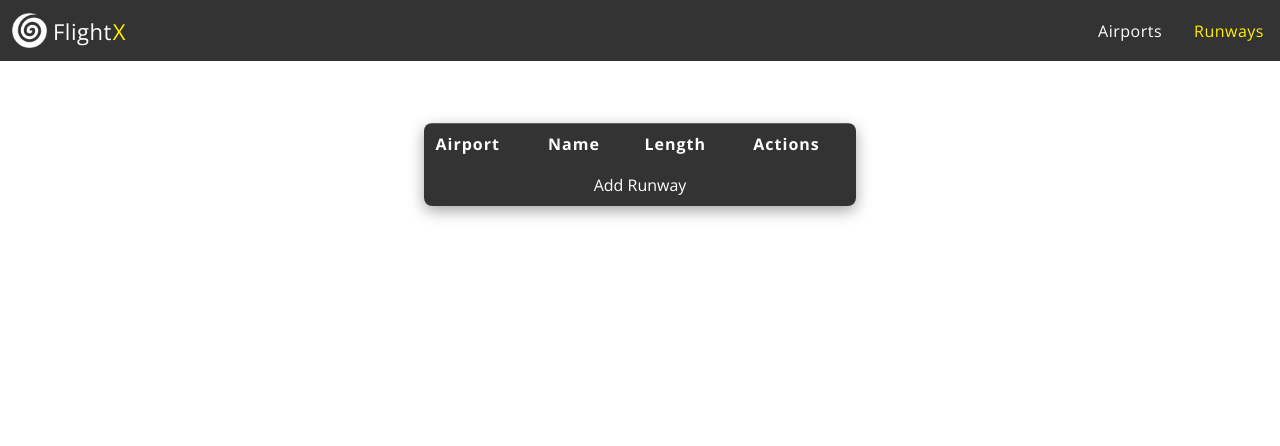
After one commit to jhb300/database_project, a Django app: page /runways/ in a window 1280 px wide. The commit adds this page. Shown: the top 446 px of the page. Run offline with Django 4.2, Linux system fonts and the light colour scheme; data that the repository does not hold is empty.

Commit message:
Implemented views for Runways.

```diff
--- a/flightx/airportx/admin.py
+++ b/flightx/airportx/admin.py
@@ -1,5 +1,6 @@
 from django.contrib import admin
-from .models import Airport
+from .models import Airport, Runway
 
 # Register your models here.
 admin.site.register(Airport)
+admin.site.register(Runway)
--- a/flightx/airportx/models.py
+++ b/flightx/airportx/models.py
@@ -7,6 +7,9 @@ class Airport(models.Model):
 
     def get_absolute_url(self):
         return reverse('UpdateAirports', kwargs={'pk': self.pk})
+
+    def __str__(self) -> str:
+        return f"{self.name} ({self.icao_code})"
 
 class Runway(models.Model):
     length = models.IntegerField("Runway length")
--- /dev/null
+++ b/flightx/airportx/templates/airportx/runway_list.html
@@ -0,0 +1,28 @@
+{% extends "base.html" %}
+
+{% block title %}Runways{% endblock %}
+
+{% block content %}
+<div class="table-container">
+    <table>
+        <tr>
+            <th>Airport</th>
+            <th>Name</th>
+            <th>Length</th>
+            <th>Actions</th>
+        </tr>
+        {% for runway in object_list %}
+        <tr>
+            <td>{{ runway.airport.name }} ({{ runway.airport.icao_code }})</td>
+            <td>{{ runway.name }}</td>
+            <td>{{ runway.length }}m</td>
+            <td>
+                <a href="{% url 'UpdateRunways' runway.pk %}"><i class="bi bi-pencil-square"></i></a>
+                <a href="{% url 'DeleteRunways' runway.pk %}"><i class="bi bi-trash"></i></a>
+            </td>
+        </tr>
+        {% endfor %}
+    </table>
+    <a class="add_link" href="{% url 'AddRunways' %}">Add Runway</a>
+</div>
+{% endblock %}
--- a/flightx/airportx/views.py
+++ b/flightx/airportx/views.py
@@ -2,16 +2,16 @@ from django.urls import reverse_lazy
 from django.db import transaction, connection
 from django.shortcuts import get_object_or_404, render
 from django.views.generic.edit import CreateView, DeleteView, UpdateView
-from airportx.models import Airport, AirportEmployees, AirportStats
+from airportx.models import Airport, Runway, AirportEmployees, AirportStats
 from django.views.generic import ListView
 
-# @transaction.atomic
+
 def refresh_materialized():
     with connection.cursor() as cursor:
         cursor.execute("REFRESH MATERIALIZED VIEW airport_and_based_crew;")
         transaction.commit()
 
-# Create your views here.
+# Airport
 class AirportListView(ListView):
     model = Airport
 
@@ -27,7 +27,6 @@ class AirportCreateView(CreateView):
 
 class AirportUpdateView(UpdateView):
     model = Airport
-    # form_class = AirportUpdateForm
     fields = ['name']
     success_url = reverse_lazy('Airports')
 
@@ -54,3 +53,22 @@ def AirportDetailView(request, pk):
         'airportx/airportemployees_list.html',
         {'airport_info': airport_info, 'airport_stats': airport_stats}
     )
+
+
+# Runway
+class RunwayListView(ListView):
+    model = Runway
+
+class RunwayCreateView(CreateView):
+    model = Runway
+    fields = ['airport', 'name', 'length']
+    success_url = reverse_lazy('Runways')
+
+class RunwayUpdateView(UpdateView):
+    model = Runway
+    fields = ['name', 'length']
+    success_url = reverse_lazy('Runways')
+
+class RunwayDeleteView(DeleteView):
+    model = Runway
+    success_url = reverse_lazy('Runways')
--- a/flightx/flightx/urls.py
+++ b/flightx/flightx/urls.py
@@ -35,6 +35,10 @@ urlpatterns = [
     path('airports/<slug:pk>/delete/', AirportDeleteView.as_view(), name='DeleteAirports'),
     path('airports/<slug:pk>/materializedview/', AirportDetailView, name='AirportsMView'),
 
+    path('runways/', RunwayListView.as_view(), name='Runways'),
+    path('runways/add/', RunwayCreateView.as_view(), name='AddRunways'),
+    path('runways/<slug:pk>/', RunwayUpdateView.as_view(), name='UpdateRunways'),
+    path('runways/<slug:pk>/delete/', RunwayDeleteView.as_view(), name='DeleteRunways'),
 
     path('assignments/', AssignmentListView.as_view(), name='Assignments'),
     path('assignments/add/', AssignmentCreateView.as_view(), name='AddAssignments'),
--- a/flightx/templates/base.html
+++ b/flightx/templates/base.html
@@ -39,9 +39,10 @@
         <li><a {% if request.resolver_match.url_name == 'Flights' %}class="active"{% endif %} href="{% url 'Flights' %}">Flights</a></li>
         <li><a {% if request.resolver_match.url_name == 'Passengers' %}class="active"{% endif %} href="{% url 'Passengers' %}">Passengers</a></li>
       </ul>
-      {% elif request.resolver_match.url_name == 'Airports' %}
+      {% elif request.resolver_match.url_name in 'Airports,Runways' %}
       <ul>
         <li><a {% if request.resolver_match.url_name == 'Airports' %}class="active"{% endif %} href="{% url 'Airports' %}">Airports</a></li>
+        <li><a {% if request.resolver_match.url_name == 'Runways' %}class="active"{% endif %} href="{% url 'Runways' %}">Runways</a></li>
       </ul>
       {% else %}
       {% endif %}
```
Also changed, not shown: SQL_DDL/create_flightx_db.sql (+83 -0 lines), flightx/airportx/forms.py (deleted, +0 -15 lines), flightx/airportx/templates/airportx/runway_confirm_delete.html (added, +15 -0 lines), flightx/airportx/templates/airportx/runway_form.html (added, +15 -0 lines).
